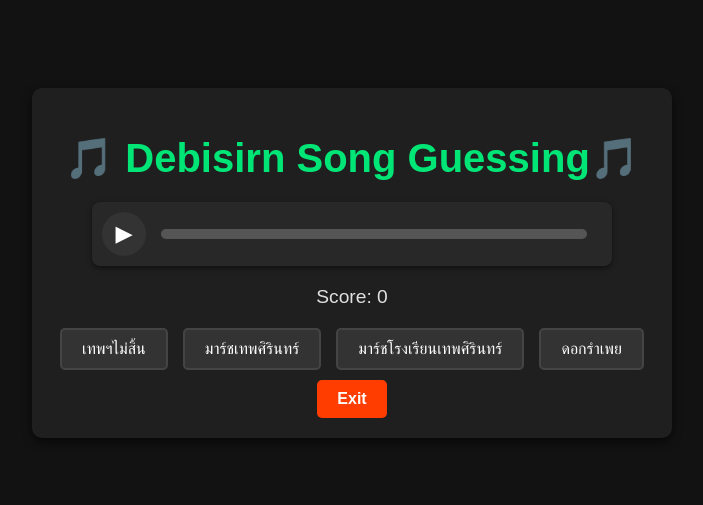
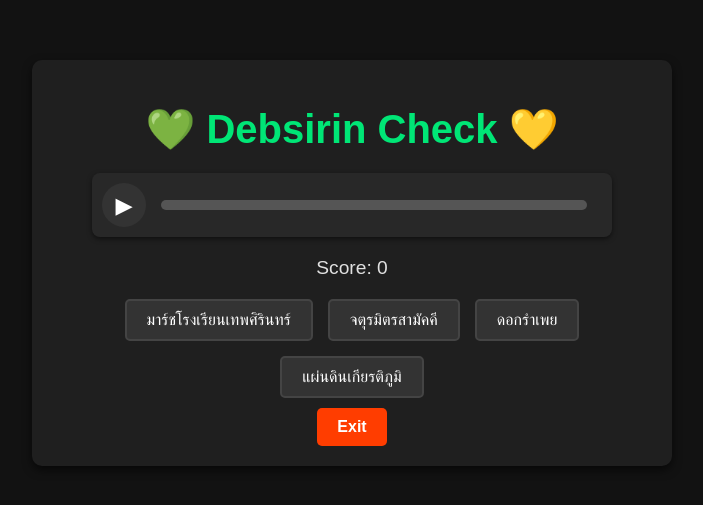
Before and after one commit to XSGunsou/DebisirnQuest, a plain HTML site: page index.html in a window 1280 px wide. Shown: the part 137-642 px from the top of the page, without its empty margins (288-991 px from the left). Drawn offline with Linux system fonts and the light colour scheme.

Commit message:
4 Songs Added

```diff
--- a/index.html
+++ b/index.html
@@ -8,7 +8,7 @@
 </head>
 <body>
   <div class="game-container">
-    <h1>🎵 Debisirn Song Guessing🎵</h1>
+    <h1>💚 Debsirin Check 💛</h1>
 
     <!-- Notification Area -->
     <div id="notification"></div>
--- a/script.js
+++ b/script.js
@@ -5,6 +5,10 @@ const songs = [
   { name: "เทพฯสู้ตาย", file: "song_4.mp3" },
   { name: "ดอกรำเพย", file: "song_5.mp3" },
   { name: "เทพฯไม่สิ้น", file: "song_6.mp3" },
+  { name: "เราเทพศิรินทร์", file: "song_7.mp3" },
+  { name: "จตุรมิตรสามัคคี", file: "song_8.mp3" },
+  { name: "จตุรมิตรสามัคคี (เก่า)", file: "song_9.mp3" },
+  { name: "แผ่นดินเกียรติภูมิ", file: "song_10.mp3" },
 ];
 
 // Shuffle helper function
```
Also changed, not shown: 4 other files.
